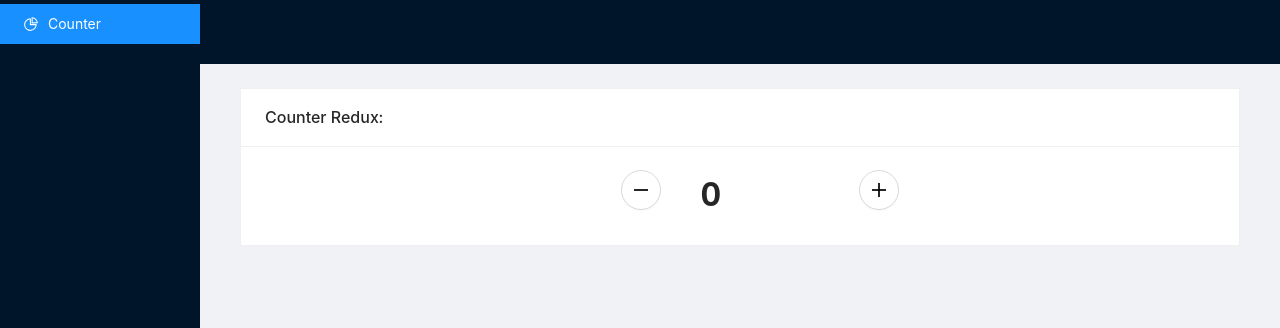
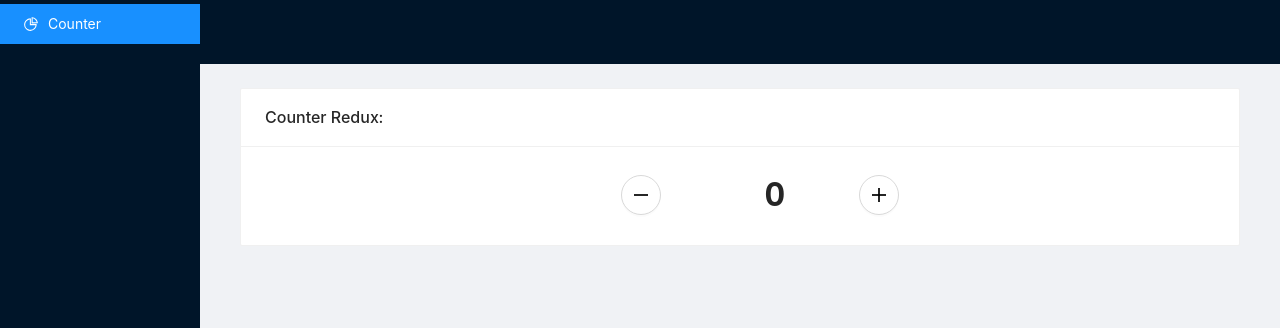
Before and after one commit to germanrogu/demo-react-redux-sagas, a React (Create React App) app: page / in a window 1280 px wide. Shown: the top 328 px of the page. Built offline with nearby package versions, Linux system fonts and the light colour scheme.

Commit message:
Redux with useSelector and useDispatch

```diff
--- a/src/components/App.js
+++ b/src/components/App.js
@@ -1,7 +1,7 @@
 import { PieChartOutlined } from "@ant-design/icons";
 import { Layout, Menu } from "antd";
 import React, { useState } from "react";
-import Counter from "./Counter";
+import { Counter } from "./Counter";
 const { Header, Content, Footer, Sider } = Layout;
 
 function getItem(label, key, icon, children) {
--- a/src/components/Counter.js
+++ b/src/components/Counter.js
@@ -1,13 +1,21 @@
 import { MinusOutlined, PlusOutlined } from "@ant-design/icons";
 import { Button, Col, Row, Card } from "antd";
-import { connect } from "react-redux";
+import { useSelector, useDispatch } from "react-redux";
 import { actionTypes } from "../redux";
 
-const Counter = ({ counter, increment, decrement }) => {
+export const Counter = () => {
+  const counter = useSelector((state) => state.counter);
+  const dispatch = useDispatch();
+  const increment = () => {
+    dispatch({ type: actionTypes.INCREMENT });
+  };
+  const decrement = () => {
+    dispatch({ type: actionTypes.DECREMENT });
+  };
   return (
     <>
-      <Card title="Counter Redux:" bordered={true}>
-        <Row>
+      <Card title="Counter Redux:" bordered={true} hoverable={true}>
+        <Row style={{ alignItems: "center" }}>
           <Col md={9} />
           <Col md={2}>
             <Button
@@ -18,7 +26,9 @@ const Counter = ({ counter, increment, decrement }) => {
             />
           </Col>
           <Col md={4}>
-            <span style={{ fontSize: "2rem", fontWeight: "bold" }}>
+            <span
+              style={{ fontSize: "2rem", fontWeight: "bold", padding: "4rem" }}
+            >
               {counter}
             </span>
           </Col>
@@ -36,15 +46,3 @@ const Counter = ({ counter, increment, decrement }) => {
     </>
   );
 };
-
-const mapStateToProps = (state) => ({ counter: state.counter });
-const mapDispatchToProps = (dispatch) => ({
-  increment: () => {
-    dispatch({ type: actionTypes.INCREMENT });
-  },
-  decrement: () => {
-    dispatch({ type: actionTypes.DECREMENT });
-  },
-});
-
-export default connect(mapStateToProps, mapDispatchToProps)(Counter);
```
